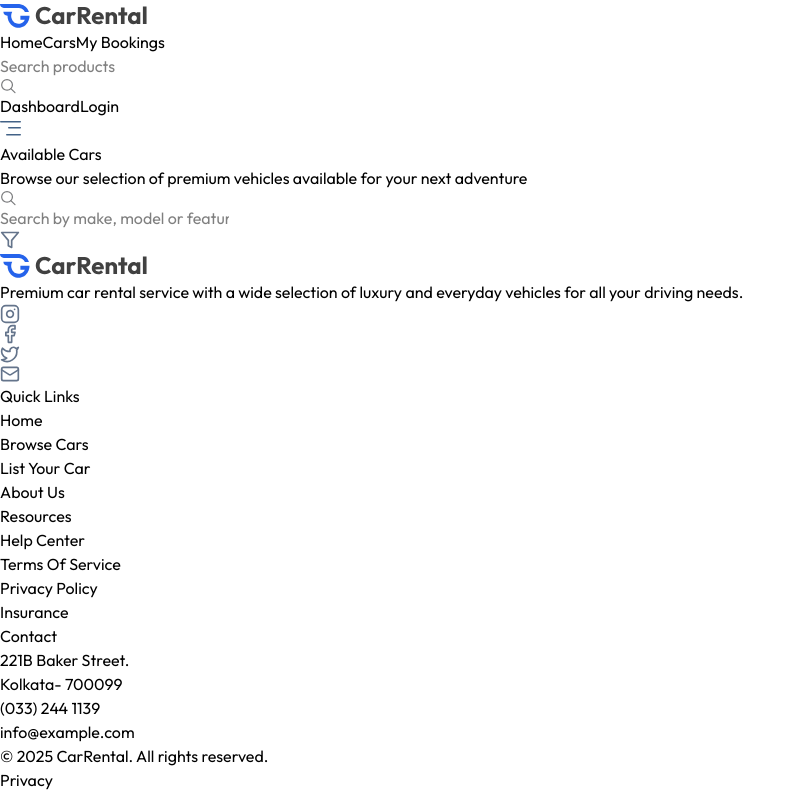
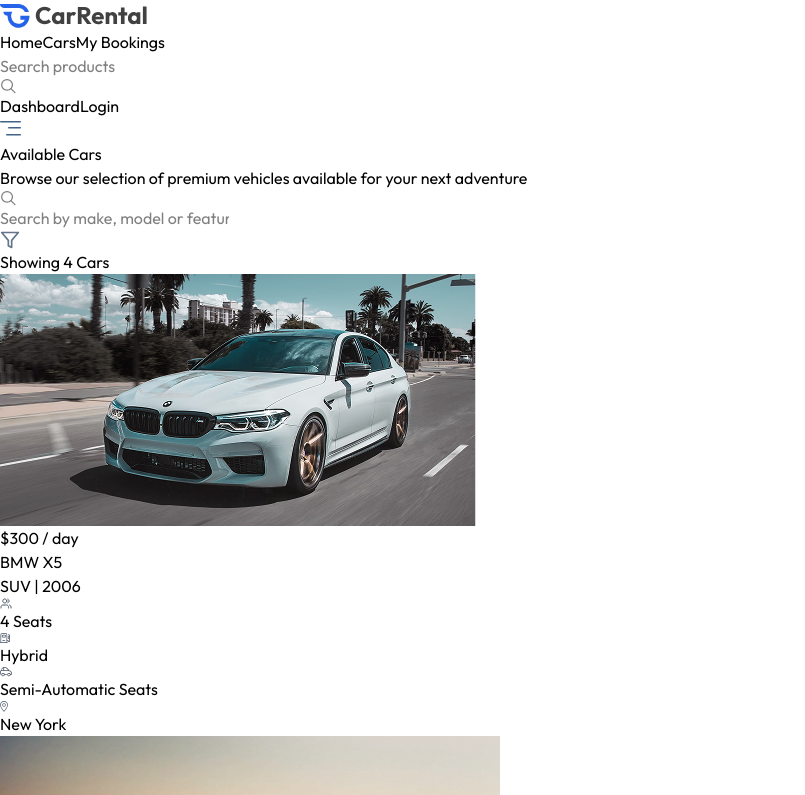
Before and after one commit to callmeskyy111/mern-car-rental, a React (Vite) app in the folder client/: page /cars in a window 1280 px wide. Shown: the top 795 px of the page, without its empty margins (0-805 px from the left). Built offline with nearby package versions, Linux system fonts and the light colour scheme.

Commit message:
Cars-List/Car Page UI ☑️

```diff
--- a/client/src/pages/Cars.jsx
+++ b/client/src/pages/Cars.jsx
@@ -1,6 +1,7 @@
 import React, { useState } from "react";
 import Title from "../components/Title";
-import { assets } from "../assets/assets";
+import { assets, dummyCarData } from "../assets/assets";
+import CarCard from "../components/CarCard";
 
 export default function Cars() {
   const [input, setInput] = useState("");
@@ -34,7 +35,19 @@
           />
         </div>
       </div>
-      <div></div>
+      <div className="px-6 md:px-16 lg:px-24 xl:px-32 mt-10">
+        <p className="text-gray-500 xl:px-20 max-w-7xl mx-auto">
+          Showing {dummyCarData.length} Cars
+        </p>
+
+        <div className="grid grid-cols-1 sm:grid-cols-2 lg:grid-cols-3 gap-8 mt-4 xl:px-20 max-w-7xl mx-auto">
+          {dummyCarData.map((c, idx) => (
+            <div key={idx}>
+              <CarCard car={c} />
+            </div>
+          ))}
+        </div>
+      </div>
     </div>
   );
 }
```
